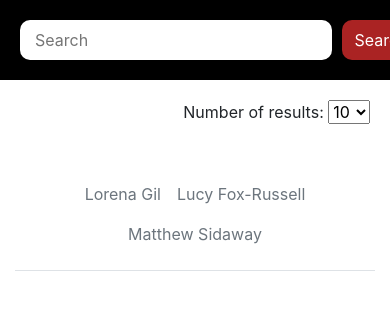
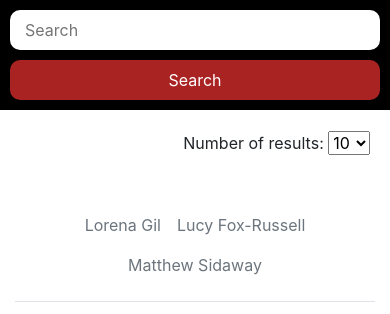
Before and after one commit to Matt867/tate-museum-serchengine, a plain HTML site: page pages/search-results.html in a window 390 px wide. Drawn offline with nearby package versions, Linux system fonts and the light colour scheme; no server answers.

Commit message:
mobile interface changed, revamp of ui

```diff
--- a/pages/search-results.html
+++ b/pages/search-results.html
@@ -14,9 +14,10 @@
     </header>
 
     <main>
-        <div id="spacer" style="height: 90px;"></div>
-        <div id="search_results_for">
+        <div id="spacer"> </div>
         <div id="search-container">
+            <img id="home-button" src="../images/download.png">
+
             <form class="grid-item" id="search-form" action="">
                 <input id="search-box" type="text" placeholder="Search">
                 <button id="search-button" type="submit">Search</button>
@@ -37,7 +38,7 @@
                       </select>
                 </div>
             </div>
-        </div>
+
 
         <div id="card_container">
             <template id="card_template">
--- a/stylesheets/search-results.css
+++ b/stylesheets/search-results.css
@@ -20,24 +20,20 @@ h1{
 
 #search-container{
     display: grid;
-    grid-auto-flow: column;
-    grid-template-columns: 1fr 10fr;
-    gap: 10px;
-    align-items: center;
-    padding: 20px;
     background-color: black;
     position: fixed;
     top: 0;
     left: 0;
     z-index: 999;
     width: 100%;
-    height: 80px;
+
 }
 
 #header-container {
     margin-left: 2%;
     margin-right: 2%;
 }
+
 #card_container {
     display: grid;
     grid-auto-flow: row;
@@ -78,13 +74,6 @@ h1{
 }
 
 #search-form {
-    display: grid;
-    gap: 10px;
-    grid-auto-flow: column;
-    grid-template-columns: 4fr 1fr;
-    align-items: center;
-    height: auto;
-    width: 400px;
 }
 
 form > input {
@@ -111,6 +100,38 @@ form > button{
     justify-self: center;
 }
 
-form > button:hover {
+/* form > button:hover {
     background-color: rgb(85, 85, 85);
+} */
+
+#spacer {
+    height: 90px
 }
+
+@media(max-width: 480px) {
+    #search-container {
+        padding: 10px
+    }
+
+    #spacer {
+        margin: 4%;
+    }
+
+    #home-button {
+        display: none;
+    }
+
+    #search-form {
+        display: grid;
+        gap: 10px;
+    }
+
+    #search-box {
+        width: 100%;
+        margin: 0px;
+    }
+
+    #search-button{
+        width: 100%;
+    }
+}
```
Lines whose indentation alone changed are shown as unchanged.
